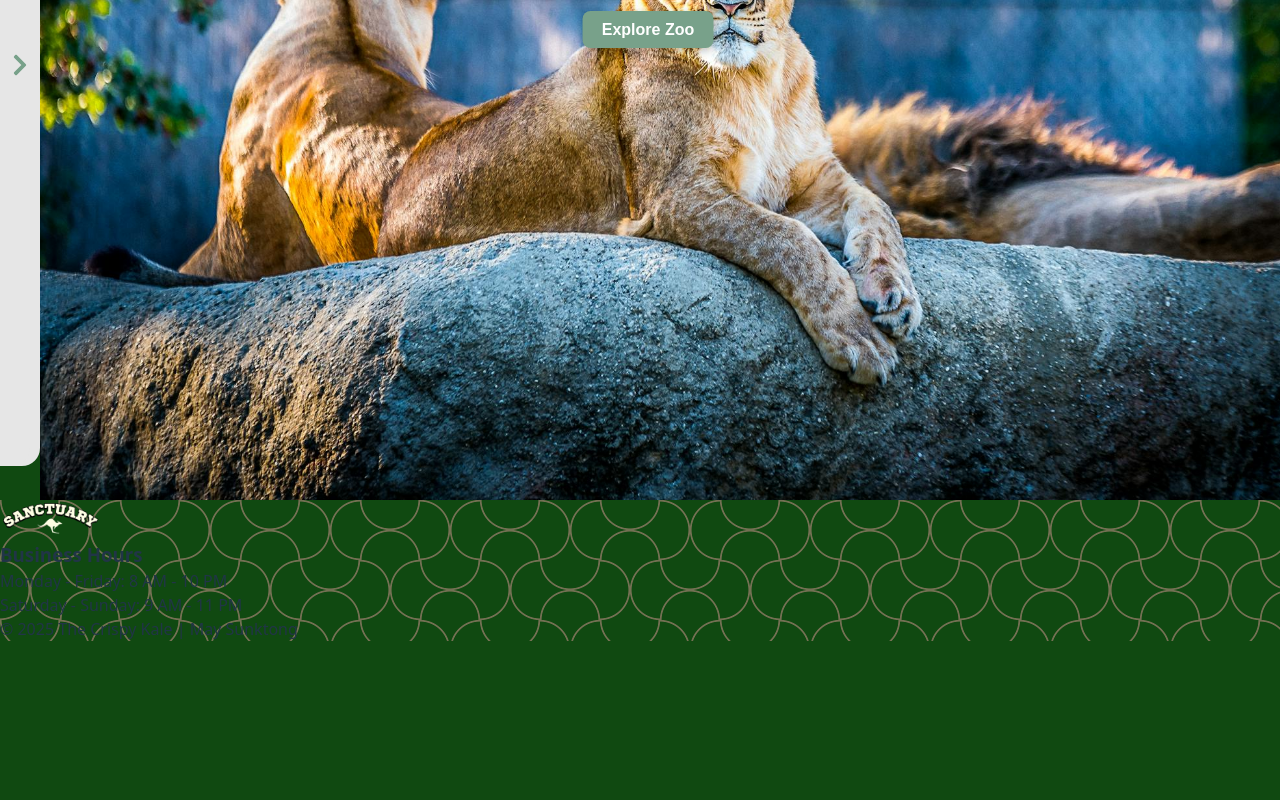
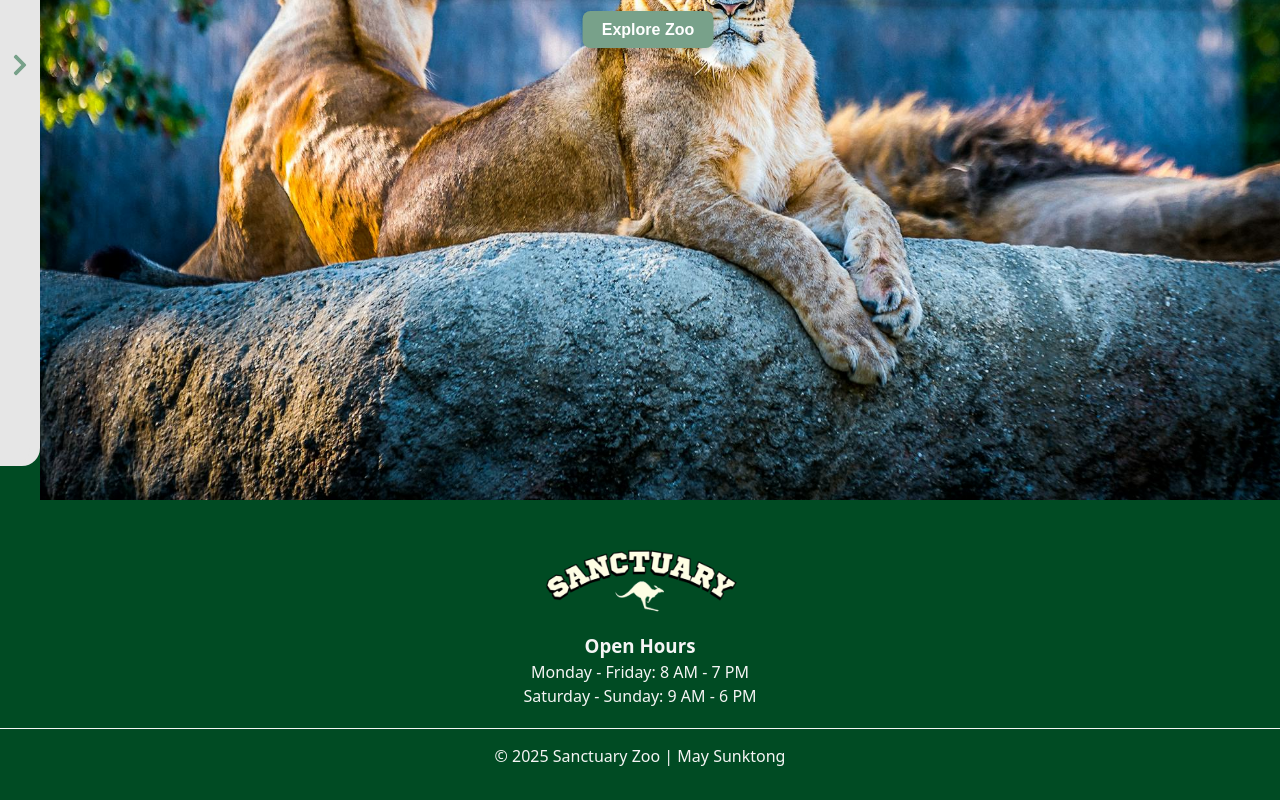
Before and after one commit to maysunktong/zoo-react, a React (Vite) app: page / in a window 1280 px wide. Shown: the part 513-1313 px from the top of the page. Before the commit the page ends 1154 px from the top, so only its background shows below. Built offline with nearby package versions, Linux system fonts and the light colour scheme.

Commit message:
Fix footer and small css

```diff
--- a/src/components/Footer/footer.module.css
+++ b/src/components/Footer/footer.module.css
@@ -1,17 +1,35 @@
-.footer {
-  --s: 60px; /* control the size*/
-  --c1: #104911;
-  --c2: #747053;
+.footerContainer {
+  background-color: #004b23;
+  display: flex;
+  justify-content: center;
+  flex-direction: column;
+  align-items: center;
+  width: 100%;
+  color: whitesmoke;
+  padding: 2rem 0;
+}
 
-  --_s: calc(2 * var(--s)) calc(2 * var(--s));
-  --_g: 35.36% 35.36% at;
-  --_c: #0000 66%, var(--c2) 68% 70%, #0000 72%;
-  background: radial-gradient(var(--_g) 100% 25%, var(--_c)) var(--s) var(--s) /
-      var(--_s),
-    radial-gradient(var(--_g) 0 75%, var(--_c)) var(--s) var(--s) / var(--_s),
-    radial-gradient(var(--_g) 100% 25%, var(--_c)) 0 0 / var(--_s),
-    radial-gradient(var(--_g) 0 75%, var(--_c)) 0 0 / var(--_s),
-    repeating-conic-gradient(var(--c1) 0 25%, #0000 0 50%) 0 0 / var(--_s),
-    radial-gradient(var(--_c)) 0 calc(var(--s) / 2) / var(--s) var(--s)
-      var(--c1);
+.footerTop {
+  text-align: center;
 }
+
+.footerTop img  {
+  padding: 12px 0;
+  width: 100px;
+}
+
+.footerBottom {
+  width: 100%;
+  margin-top: 20px;
+  border-top: 1px solid whitesmoke;
+  padding-top: 15px;
+  text-align: center;
+}
+
+
+/* Tablet & Desktop */
+@media screen and (min-width: 600px) {
+  .footerTop img  {
+    width: 200px;
+  }
+}
--- a/src/components/Footer/index.jsx
+++ b/src/components/Footer/index.jsx
@@ -3,15 +3,15 @@ import Logo from "/assets/logo/logo.png";
 
 const Footer = () => {
   return (
-    <div className={styles.footer}>
-      <div className={styles.footer}>
-        <img src={Logo} alt="logo" width={100} />
-        <h3>Business Hours</h3>
-        <p>Monday - Friday: 8 AM - 10 PM</p>
-        <p>Saturday - Sunday: 9 AM - 11 PM</p>
+    <div className={styles.footerContainer}>
+      <div className={styles.footerTop}>
+        <img src={Logo} alt="logo" width={200} />
+        <h3>Open Hours</h3>
+        <p>Monday - Friday: 8 AM - 7 PM</p>
+        <p>Saturday - Sunday: 9 AM - 6 PM</p>
       </div>
       <div className={styles.footerBottom}>
-        <p>&copy; 2025 The Crispy Kale | May Sunktong</p>
+        <p>&copy; 2025 Sanctuary Zoo | May Sunktong</p>
       </div>
     </div>
   );
--- a/src/components/MainHeader/header.module.css
+++ b/src/components/MainHeader/header.module.css
@@ -9,7 +9,7 @@
   display: flex;
   justify-content: center;
   align-items: center;
-  background-color: var(--header-bg-light);
+  background-color: #004b23;
 }
 
 .menuContainer {
--- a/src/components/MainLayout/mainlayout.module.css
+++ b/src/components/MainLayout/mainlayout.module.css
@@ -2,7 +2,6 @@
   display: flex;
   min-height: 100vh;
   width: 100%;
-  height: 100%;
 }
 
 .outletContainer {
--- a/src/components/SingleAnimal/index.jsx
+++ b/src/components/SingleAnimal/index.jsx
@@ -26,6 +26,7 @@ const SingleAnimal = () => {
         stiffness: 200,
         damping: 25,
       }}
+      className={styles.animalContainer}
     >
       <div className={styles.imageContainer}>
         <img src={animal.previewImageUrl} alt={animal.name} width={200} />
--- a/src/components/SingleAnimal/singleanimal.module.css
+++ b/src/components/SingleAnimal/singleanimal.module.css
@@ -1,3 +1,8 @@
+.animalContainer {
+  background-color: #fcf8e9;
+  height: 100%;
+}
+
 .imageContainer {
   height: 60vh;
   width: 100%;
@@ -10,8 +15,9 @@
   object-position: center;
 }
 
-.textContainer{
+.textContainer {
   width: 100%;
+  height: 100%;
   display: flex;
   flex-direction: column;
   align-items: center;
--- a/src/components/SubPageHeader/subpageheader.module.css
+++ b/src/components/SubPageHeader/subpageheader.module.css
@@ -8,7 +8,7 @@
 .header {
   display: flex;
   flex-direction: column;
-  background-color: var(--header-bg-light);
+  background-color: #004b23;
   height: auto;
   padding: 1rem;
   gap: 1rem;
--- a/src/components/SubPageLayout/subpagelayout.module.css
+++ b/src/components/SubPageLayout/subpagelayout.module.css
@@ -2,7 +2,6 @@
   display: flex;
   min-height: 100vh;
   width: 100%;
-  height: 100%;
 }
 
 .outletContainer {
--- a/src/index.css
+++ b/src/index.css
@@ -11,14 +11,14 @@
 
   color-scheme: light dark;
   color: #213547;
-  background-color: #104911;
+  background-color: #004b23;;
 
   font-synthesis: none;
   text-rendering: optimizeLegibility;
   -webkit-font-smoothing: antialiased;
   -moz-osx-font-smoothing: grayscale;
 
-  --header-bg-light: #104911;
+  --header-bg-light: #004b23;
   --header-bg-dark: #261104;
 }
 
@@ -40,7 +40,6 @@ select {
 @media (prefers-color-scheme: light) {
   :root {
     color: #213547;
-    background-color: #104911;
   }
 }
 
```
